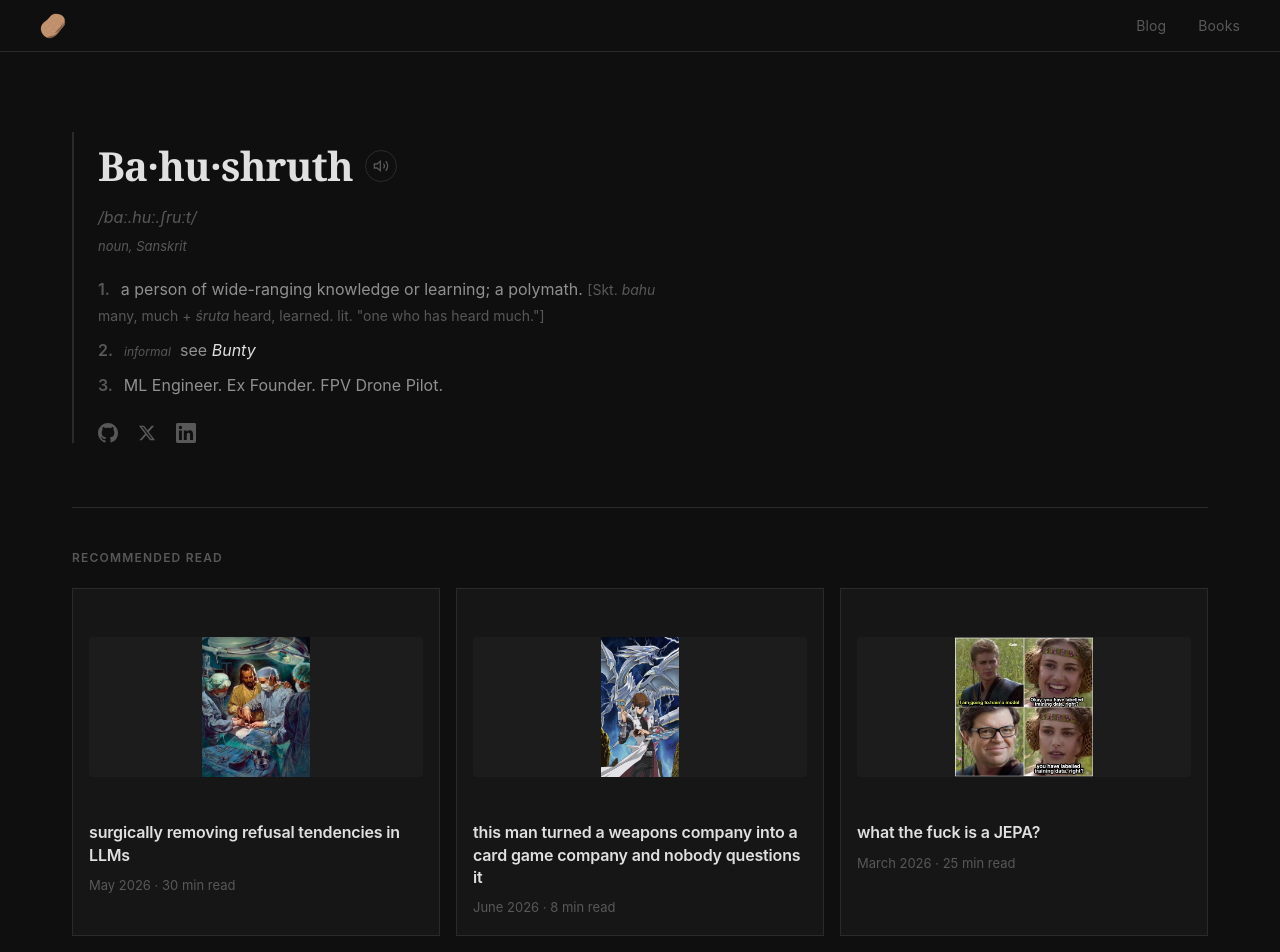
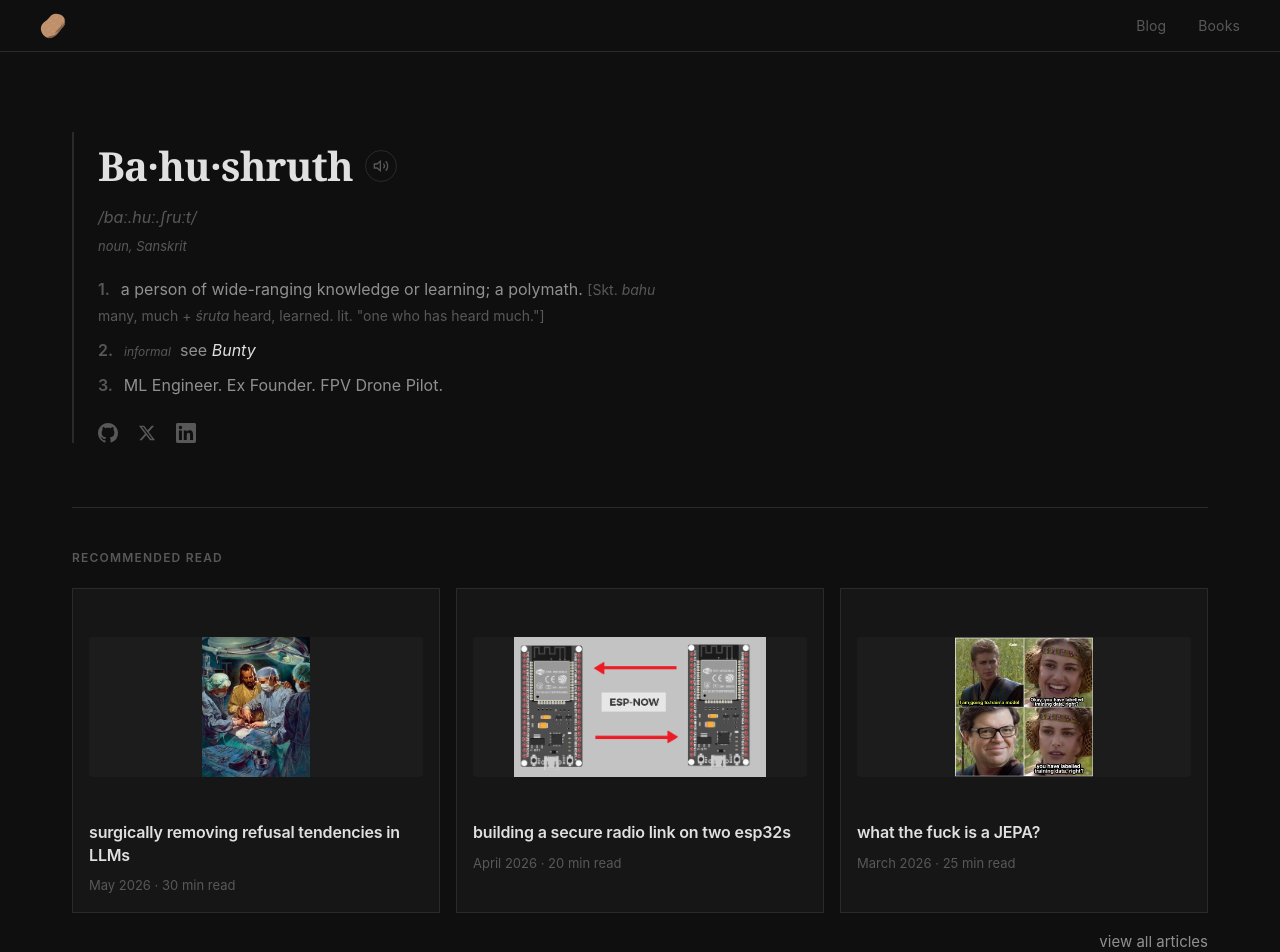
Before and after one commit to PotatoSpudowski/PotatoSpudowski.github.io, a React (Vite) app: page / in a window 1280 px wide. Shown: the top 952 px of the page. Built offline with nearby package versions, Linux system fonts and the light colour scheme.

Commit message:
Delete Kaiba blog, restore ESP32 to pinned posts

```diff
--- a/src/App.jsx
+++ b/src/App.jsx
@@ -8,7 +8,6 @@ import Article from './pages/Article'
 import VJEPABlog from './pages/VJEPABlog'
 import RadioBlog from './pages/RadioBlog'
 import AbliterationBlog from './pages/AbliterationBlog'
-import PalmerLuckeyBlog from './pages/PalmerLuckeyBlog'
 import Books from './pages/Books'
 
 function ScrollToTop() {
@@ -27,7 +26,6 @@ export default function App() {
         <Route path="/articles" element={<Articles />} />
         <Route path="/articles/radio-security-from-scratch" element={<RadioBlog />} />
         <Route path="/articles/abliteration" element={<AbliterationBlog />} />
-        <Route path="/articles/kaiba-techno-optimism" element={<PalmerLuckeyBlog />} />
         <Route path="/articles/vjepa2-deep-dive" element={<VJEPABlog />} />
         <Route path="/books" element={<Books />} />
         <Route path="/articles/:slug" element={<Article />} />
--- a/src/pages/Articles.jsx
+++ b/src/pages/Articles.jsx
@@ -2,14 +2,6 @@ import { useState, useMemo } from 'react'
 import { Link } from 'react-router-dom'
 
 const ARTICLES = [
-  {
-    slug: 'kaiba-techno-optimism',
-    title: 'this man turned a weapons company into a card game company and nobody questions it',
-    date: 'June 2026',
-    readtime: '8 min read',
-    tags: ['anime', 'tech', 'culture'],
-    image: '/kaiba-hero.jpg',
-  },
   {
     slug: 'abliteration',
     title: 'surgically removing refusal tendencies in LLMs',
--- a/src/pages/Home.jsx
+++ b/src/pages/Home.jsx
@@ -27,11 +27,11 @@ const PINNED = [
     image: '/abliteration-hero.jpg',
   },
   {
-    slug: 'kaiba-techno-optimism',
-    title: 'this man turned a weapons company into a card game company and nobody questions it',
-    date: 'June 2026',
-    readtime: '8 min read',
-    image: '/kaiba-hero.jpg',
+    slug: 'radio-security-from-scratch',
+    title: 'building a secure radio link on two esp32s',
+    date: 'April 2026',
+    readtime: '20 min read',
+    image: '/radio-hero.png',
   },
   {
     slug: 'vjepa2-deep-dive',
--- a/src/pages/PalmerLuckeyBlog.jsx
+++ /dev/null
@@ -1,62 +0,0 @@
-import { Fade, YouTube } from '../components/BlogPrimitives'
-
-export default function PalmerLuckeyBlog() {
-  return (
-    <main className="main blog-main">
-
-      <div className="blog-hero blog-hero-split">
-        <Fade>
-          <div className="blog-hero-layout">
-            <img src="/kaiba-hero.jpg" alt="" className="blog-hero-img" />
-            <h1 className="blog-title">this man turned a weapons company into a card game company and nobody questions it</h1>
-          </div>
-        </Fade>
-      </div>
-
-      <div className="blog-body">
-
-        <YouTube id="NN7IArsbBJQ" />
-
-        <section className="blog-section">
-          <h2 className="blog-section-tag">the inheritance</h2>
-          <p className="blog-p">seto kaiba gets adopted by a billionaire who runs a weapons manufacturer. the adoptive father is a monster. treats kaiba like property. kaiba outsmarts him so badly the old man literally dies of a heart attack. kaiba is 16 at this point.</p>
-          <p className="blog-p">normal response: grieve, maybe go to therapy, figure out what to do with your life.</p>
-          <p className="blog-p">kaiba response: inherit the entire weapons empire and pivot it into a gaming company. not gradually. not as a side hustle. he takes an entire defense contractor that builds things that explode and says: we make card games now.</p>
-          <p className="blog-p">his employees must have been so confused. one day youre working on missile guidance systems. the next day your boss walks in and says "we need holographic projectors that can simulate dragons. also youre fired if you think this is weird."</p>
-        </section>
-
-        <section className="blog-section">
-          <h2 className="blog-section-tag">the technology actually works</h2>
-          <p className="blog-p">the thing about kaiba is that hes not just rich. hes a genuine engineering genius. the technology he builds is insane and it all works.</p>
-          <p className="blog-p">the duelist kingdom arena: a massive holographic system that projects 3D monsters so real they can physically interact with people. these things have weight. they can cause damage. kaiba designed this from scratch. when yugis grandpa gets his heart attacked through a card game its because kaibas holographic system is powerful enough to physically harm people. through card games. thats the level of engineering we're talking about.</p>
-          <p className="blog-p">battle city: he turns an entire city into a game board. every duelist has a device that tracks cards, manages life points, and interfaces with the holographic network. this is a city-wide IoT system from the early 2000s. google was still figuring out search. kaiba had already built a smart city for children to fight each other with cardboard.</p>
-          <p className="blog-p">the virtual world in season 5: a fully immersive digital environment. people get trapped inside. the physics are real. the creatures are real. kaiba built the matrix and he built it to play card games. not to solve world hunger. not to advance human knowledge. to play card games. and he did it because he could.</p>
-        </section>
-
-        <section className="blog-section">
-          <h2 className="blog-section-tag">the "limits dont apply to me" thing</h2>
-          <p className="blog-p">kaiba says "you said tech has limits. wrong." and hes not being dramatic. hes giving you a factual update about reality.</p>
-          <p className="blog-p">every single time someone tells kaiba something is impossible, he builds it anyway and then never brings it up again because why would he. holographic monsters that physically interact with people? built it. a city-wide networked gaming system? built it. a virtual world so realistic people forget theyre in it? built it. technology to cheat death itself? currently working on it.</p>
-          <p className="blog-p">the confidence is almost alarming. when yugi tells him that some things cant be achieved through technology, kaiba just stares at him like yugi just told him water isnt wet. kaiba has never encountered a technical problem he couldnt solve. not once. in his entire life. and hes like 18.</p>
-          <p className="blog-p">most people who talk like this are delusional. kaiba is not most people. when kaiba says something is possible, it becomes possible, because hes already building it while youre still talking.</p>
-        </section>
-
-        <section className="blog-section">
-          <h2 className="blog-section-tag">morality is someone elses problem</h2>
-          <p className="blog-p">kaiba cheats at games. blackmails opponents. forces people into duels they cant refuse. once trapped yugi inside a virtual world and tried to kill him with holographic monsters. none of this is good.</p>
-          <p className="blog-p">but none of his technology is evil either. the holograms work. the card game works. the virtual reality system works. kaiba built real things that do what theyre supposed to do. the morality of how he uses them never crosses his mind because hes too busy building the next thing.</p>
-          <p className="blog-p">this is the uncomfortable truth about kaiba. you cant dismiss him as a mad scientist because his technology actually works. you cant dismiss him as evil because he genuinely made the world more interesting. you can hate what he does with his power while respecting that he has power in the first place.</p>
-          <p className="blog-p">most anime villains are either delusional or misunderstood. kaiba is neither. hes a genius who knows hes a genius, builds incredible things, and uses them for his own amusement. thats more honest than most protagonists.</p>
-        </section>
-
-        <section className="blog-section blog-section--last">
-          <h2 className="blog-section-tag">bottom line</h2>
-          <p className="blog-p">seto kaiba took a weapons manufacturer and turned it into a company that makes holographic card games. he did this because he wanted to. not because it was right. not because it would help anyone. because he wanted to play card games with real dragons and he had the engineering talent to make it happen.</p>
-          <p className="blog-p">his techno-optimism is the dangerous kind. not "technology will save us." more like "technology will let me do whatever i want." kaiba doesnt wait for permission. he builds the future he wants and dares anyone to stop him.</p>
-          <p className="blog-p">thats either inspiring or terrifying depending on whether youre watching a cartoon or reading the news.</p>
-        </section>
-
-      </div>
-    </main>
-  )
-}
```
